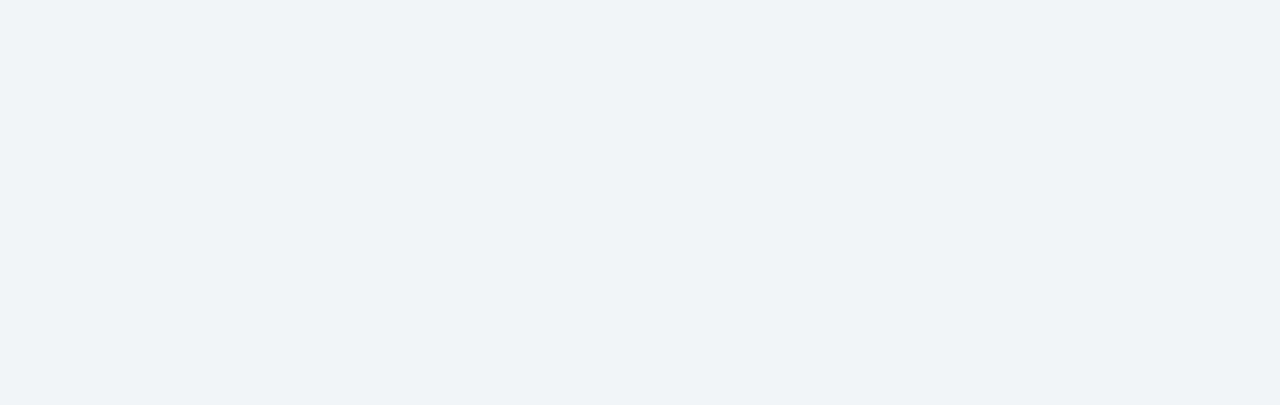
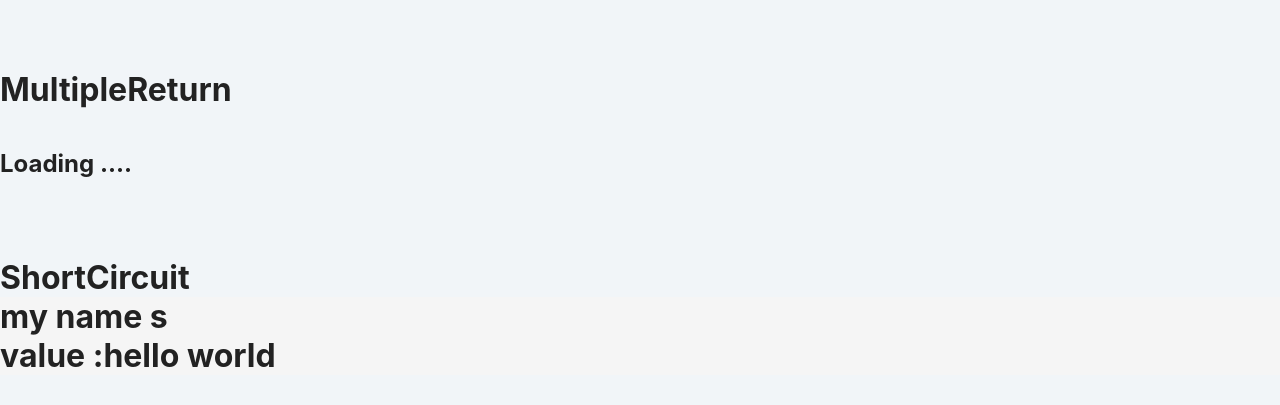
Before and after one commit to FadiZahhar/html-team-training, a React (Create React App) app in the folder React-training/react-training/: page / in a window 1280 px wide. Shown: the part 1903-2308 px from the top of the page. Before the commit the page ends 1893 px from the top, so only its background shows below. Built offline with nearby package versions, Linux system fonts and the light colour scheme; no server answers.

Commit message:
ternory-operator

```diff
--- /dev/null
+++ b/React-training/react-training/src/Advanced/UseEffect/MultipleReturn.js
@@ -0,0 +1,34 @@
+import React, { useState, useEffect } from 'react';
+
+
+export const MultipleReturn = () => {
+ const [loading,setLoading]=useState(true);
+ const[user,setUser]=useState('default user')
+ const [isEroor,setIsError]=useState(false)
+const url="https://api.github.com/users/QuincyLarsons";
+
+ useEffect(() => {
+  fetch(url)
+  .then((resp)=>resp.json())
+  .then((user)=>{
+   console.log(user)
+const {login}=user;
+setUser(login);
+setLoading(false);
+
+  })
+  .catch((error)=>console.log('error'))
+
+}, []);
+
+ if(loading){
+return <h2>Loading ....</h2>
+ }
+ if(isEroor){
+  return <h2>Error ....</h2>
+
+ }
+  return (
+    <div>MultipleReturn</div>
+  )
+}
--- /dev/null
+++ b/React-training/react-training/src/Advanced/UseEffect/ShortCircuit.js
@@ -0,0 +1,23 @@
+import React, { useState, useEffect } from 'react';
+
+// ternory-operator
+
+const ShortCircuit = () => {
+
+ const [text, setText] = useState('my name s');
+const firstValue=text || 'hello world';
+
+const SecondValue=text && 'hello world';
+
+
+
+
+  return (
+ <div style={{backgroundColor:"whitesmoke"}}>
+  <h1>{firstValue}</h1>
+  <h1>value :{SecondValue} </h1>
+ </div>
+  );
+};
+
+export default ShortCircuit;
--- a/React-training/react-training/src/App.js
+++ b/React-training/react-training/src/App.js
@@ -8,6 +8,8 @@ import UseStateCounter from './Advanced/UseState/UseStateCounter';
 import Basics from './Advanced/UseEffect/Basics';
 import CleanUp from './Advanced/UseEffect/CleanUp';
 import FetchData from './Advanced/UseEffect/FetchData';
+import { MultipleReturn } from './Advanced/UseEffect/MultipleReturn';
+import ShortCircuit from './Advanced/UseEffect/ShortCircuit';
 function App() {
   return (
     <div className="App">
@@ -34,6 +36,14 @@ function App() {
        <br/><br/><br/><br/>
        <h1>FetchData</h1>
        <FetchData/>
+       <br/><br/><br/><br/>
+       <h1>MultipleReturn</h1>
+       <br/><br/>
+       <MultipleReturn/>
+       <br/><br/><br/><br/>
+       <h1>ShortCircuit</h1>
+       <ShortCircuit/>
+       <br/><br/>
     </div>
   );
 }
```
